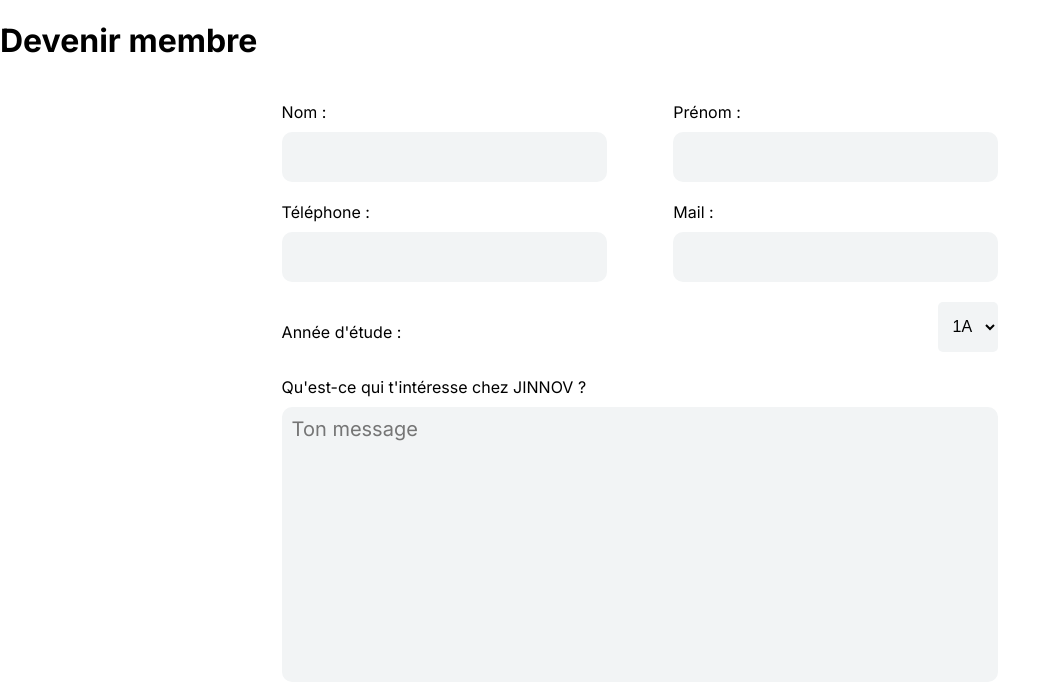
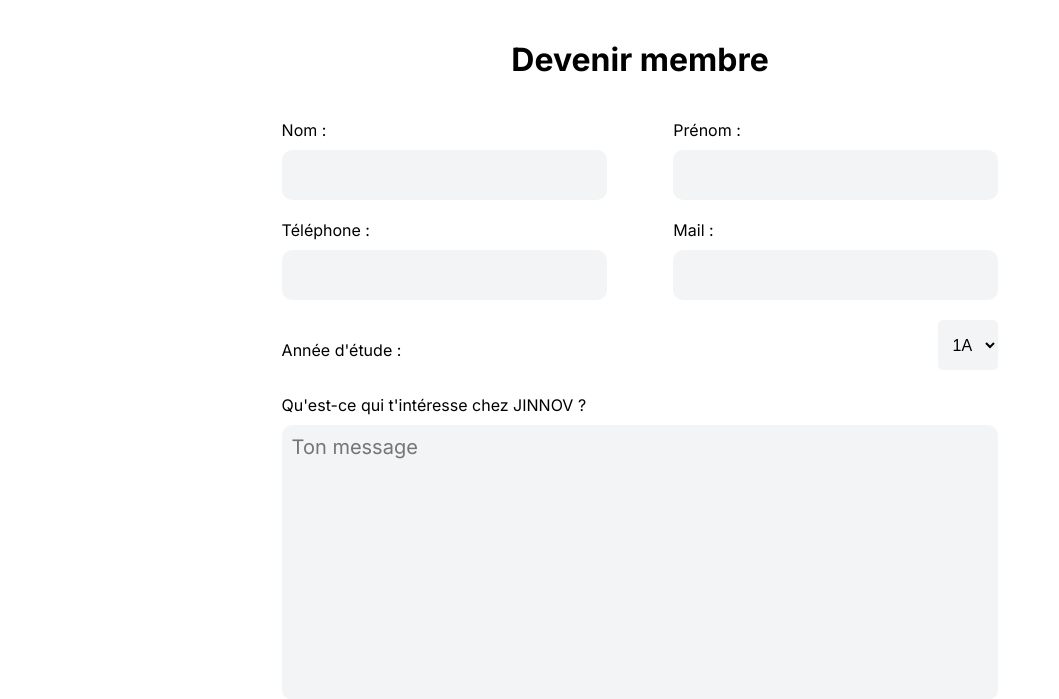
Before and after one commit to LOSS98/JINNOV, a Flask app: page /formulaire_etudiant in a window 1280 px wide. Shown: the part 93-792 px from the top of the page, without its empty margins (0-1059 px from the left). Run offline with Flask 2, Linux system fonts and the light colour scheme; parts of the project's set-up code (start-up, migrations or seed data) failed here and were passed over.

Commit message:
oui oui je push le main

```diff
--- a/static/css/forms.css
+++ b/static/css/forms.css
@@ -1,5 +1,11 @@
 main {
     font-family: 'Inter', sans-serif;
+}
+
+main h1 {
+    margin-top: 40px;
+    text-align: center;
+    color: black;
 }
 
 #formulaire {
```
